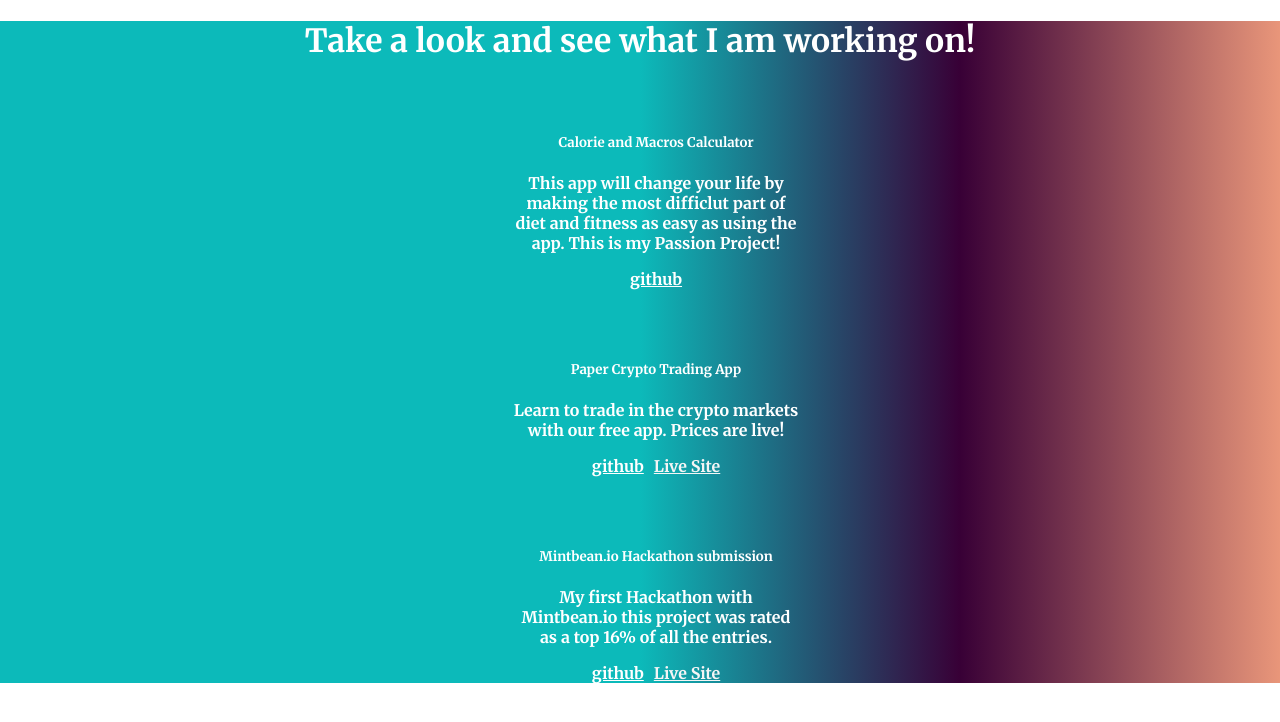
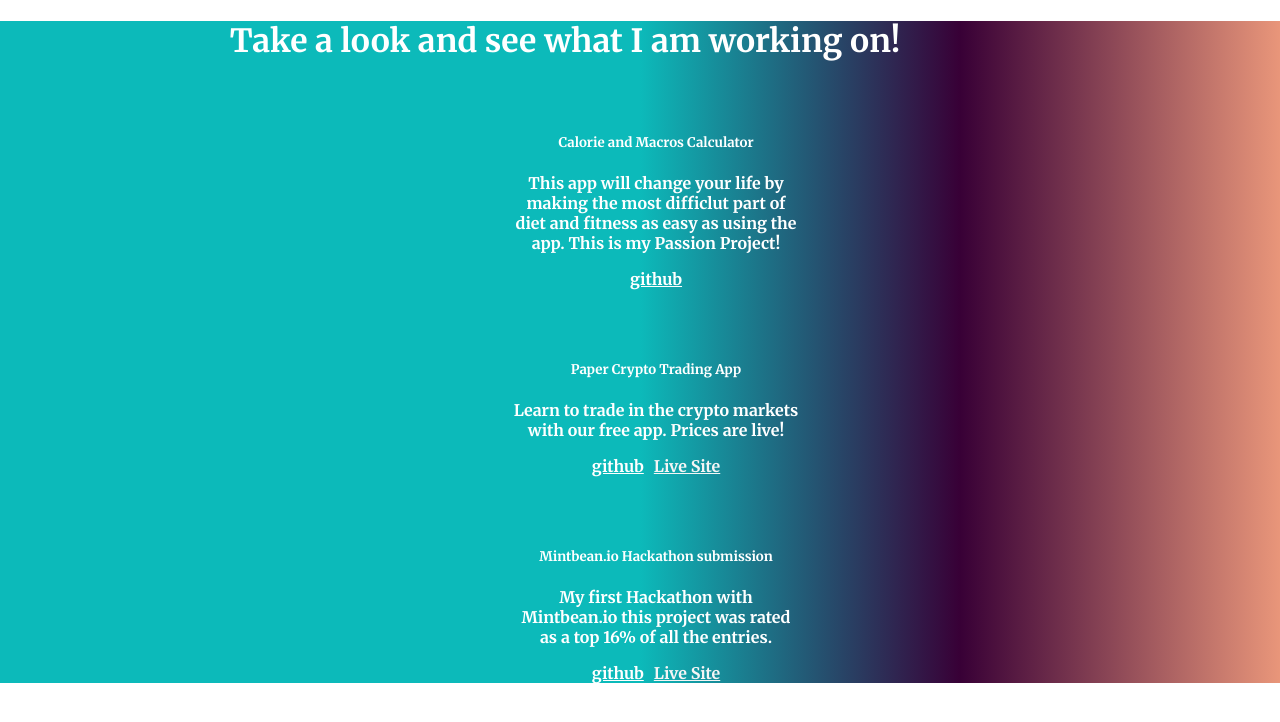
Before and after one commit to KirkBetzina/portfolio, a React (Create React App) app: page / in a window 1280 px wide. Shown: the top 722 px of the page. Built offline with nearby package versions, Linux system fonts and the light colour scheme.

Commit message:
white space is based off the h1

```diff
--- a/src/App.css
+++ b/src/App.css
@@ -16,6 +16,8 @@ html, body {
 
 .h1 {
   font-family: 'Merriweather', serif;
+  padding-right: 150px;
+  /* padding-top: 100vh; */
 }
 
 .Card1 {
```
